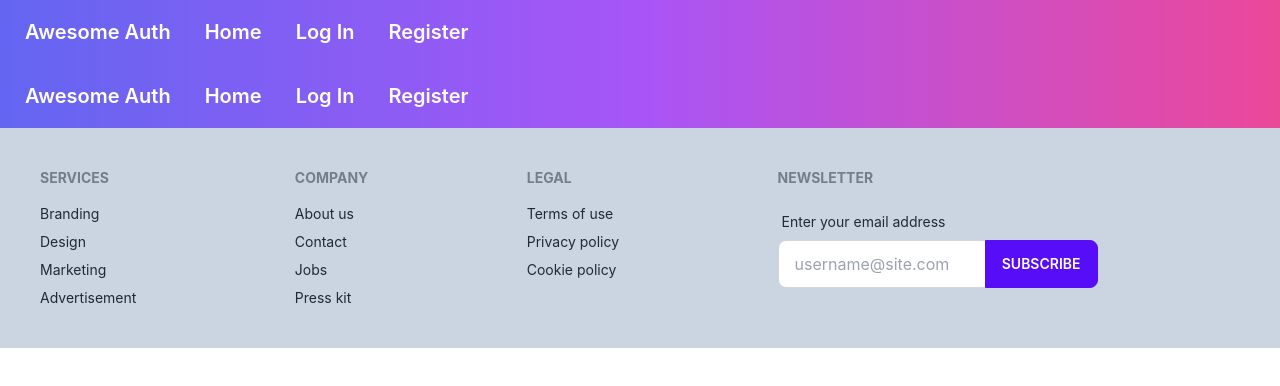
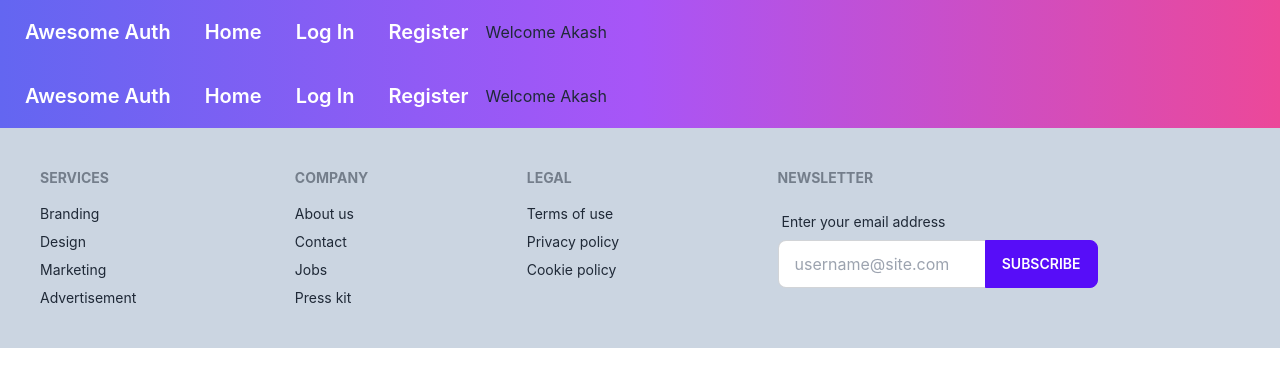
Before and after one commit to raselASrock/auth-router-context-app, a React (Create React App) app: page /header in a window 1280 px wide. Shown: the top 386 px of the page. Built offline with nearby package versions, Linux system fonts and the light colour scheme.

Commit message:
access value

```diff
--- a/src/Components/Header.js
+++ b/src/Components/Header.js
@@ -1,7 +1,11 @@
-import React from "react";
+import userEvent from "@testing-library/user-event";
+import React, { useContext } from "react";
 import { Link } from "react-router-dom";
+import { AuthContext } from "../Context/UserContext";
 
 const Header = () => {
+  const {user} = useContext(AuthContext);
+  console.log("Context:", user);
   return (
     <div>
       <div className="navbar bg-gradient-to-r from-indigo-500 via-purple-500 to-pink-500 ...">
@@ -9,6 +13,7 @@ const Header = () => {
         <Link className="btn btn-ghost normal-case text-xl text-white" to='/'>Home</Link>
         <Link className="btn btn-ghost normal-case text-xl text-white" to='/login'>Log In</Link>
         <Link className="btn btn-ghost normal-case text-xl text-white" to='/register'>Register</Link>
+        {user?.displayName && <span>Welcome {user.displayName}</span>}
       </div>
     </div>
   );
--- a/src/Context/UserContext.js
+++ b/src/Context/UserContext.js
@@ -1,6 +1,6 @@
 import React, { createContext } from 'react';
 
-const AuthContext = createContext();
+export const AuthContext = createContext();
 
 const UserContext = ({children}) => {
     const user = {displayName:'Akash'}
```
Also changed, not shown: src/_steps.js (added, +9 -0 lines).
